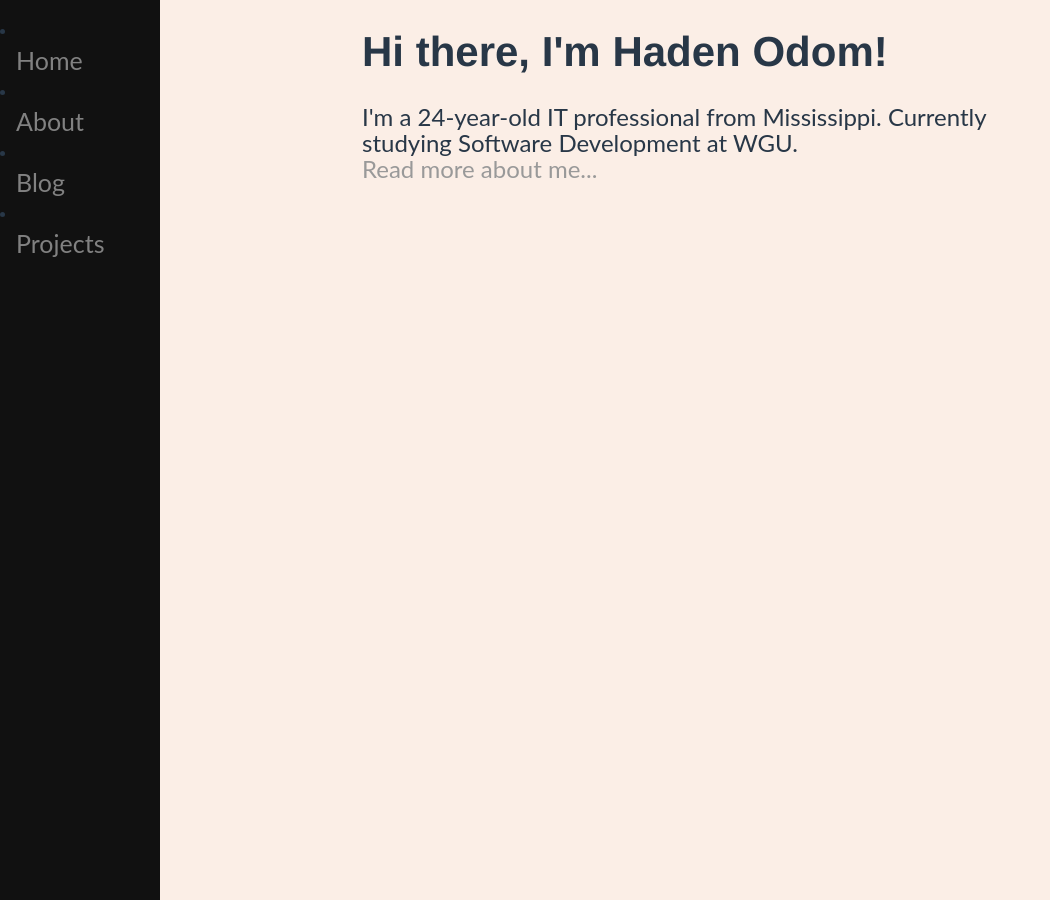
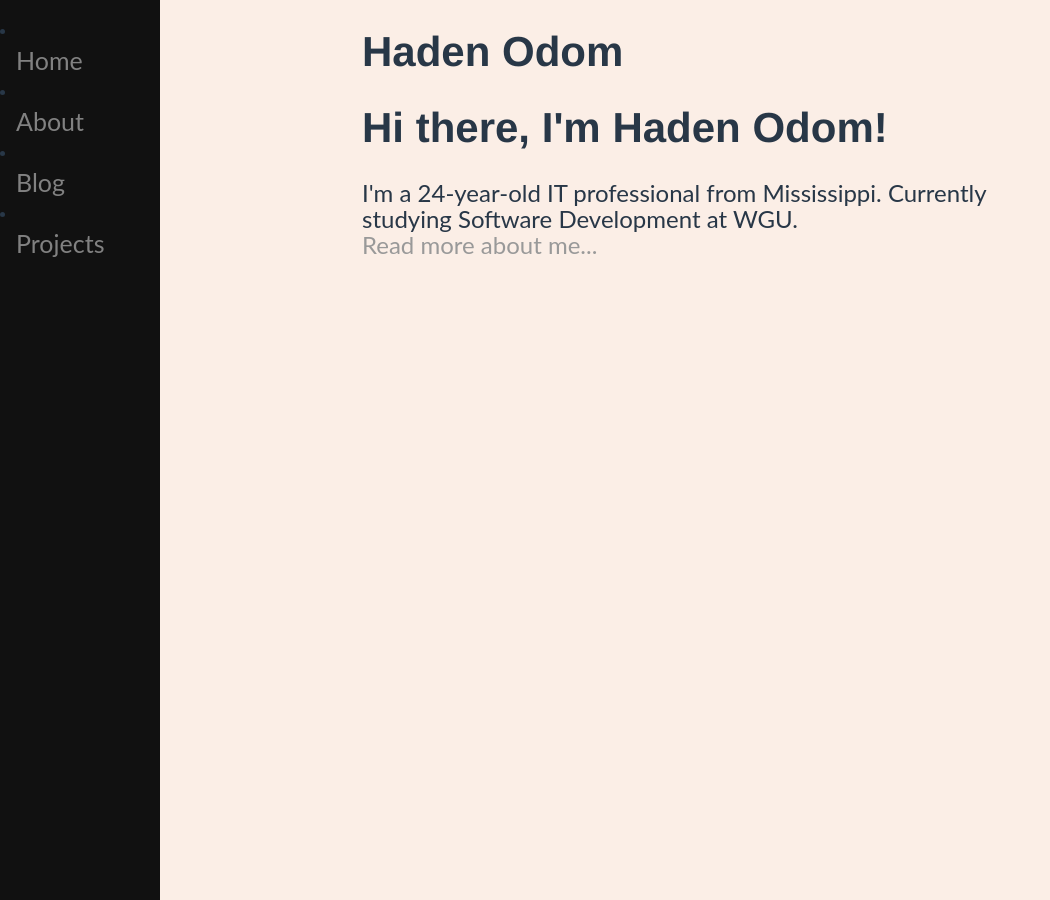
Before and after one commit to hadenodom/hadenodom.github.io, a Jekyll site: the page built from index.html, in a window 1280 px wide. Shown: the whole page, without its empty margins (0-1050 px from the left). Built offline with Jekyll 4.4.1, drawn with Linux system fonts in a browser that asks for light colours.

Commit message:
Add files via upload

```diff
--- a/_layouts/default.html
+++ b/_layouts/default.html
@@ -16,6 +16,7 @@
 	    		</ul>
 		</div>
 			<div class="main">
+			<h1> Haden Odom </h1>
 
 			{{ content }}
 
```
